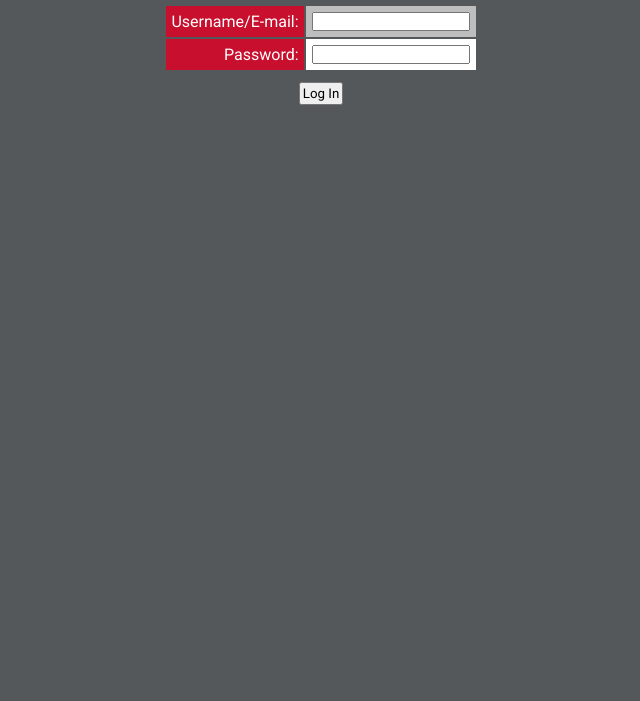
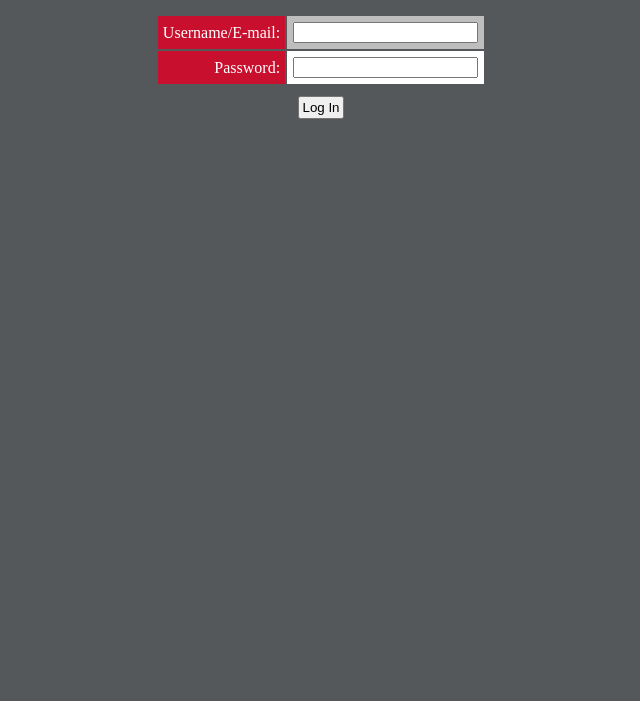
Before and after one commit to megant20/4353assignment1, a plain HTML site: page login.html in a window 1280 px wide. Shown: the part 99-800 px from the top of the page, without its empty margins (319-959 px from the left). Drawn offline with Linux system fonts and the light colour scheme.

Commit message:
Update styles.css

```diff
--- a/styles.css
+++ b/styles.css
@@ -1,3 +1,5 @@
+@import url('https://fonts.googleapis.com/css?family=Roboto')
+
 * {
 	margin: 0;
 	padding: 0;
```
